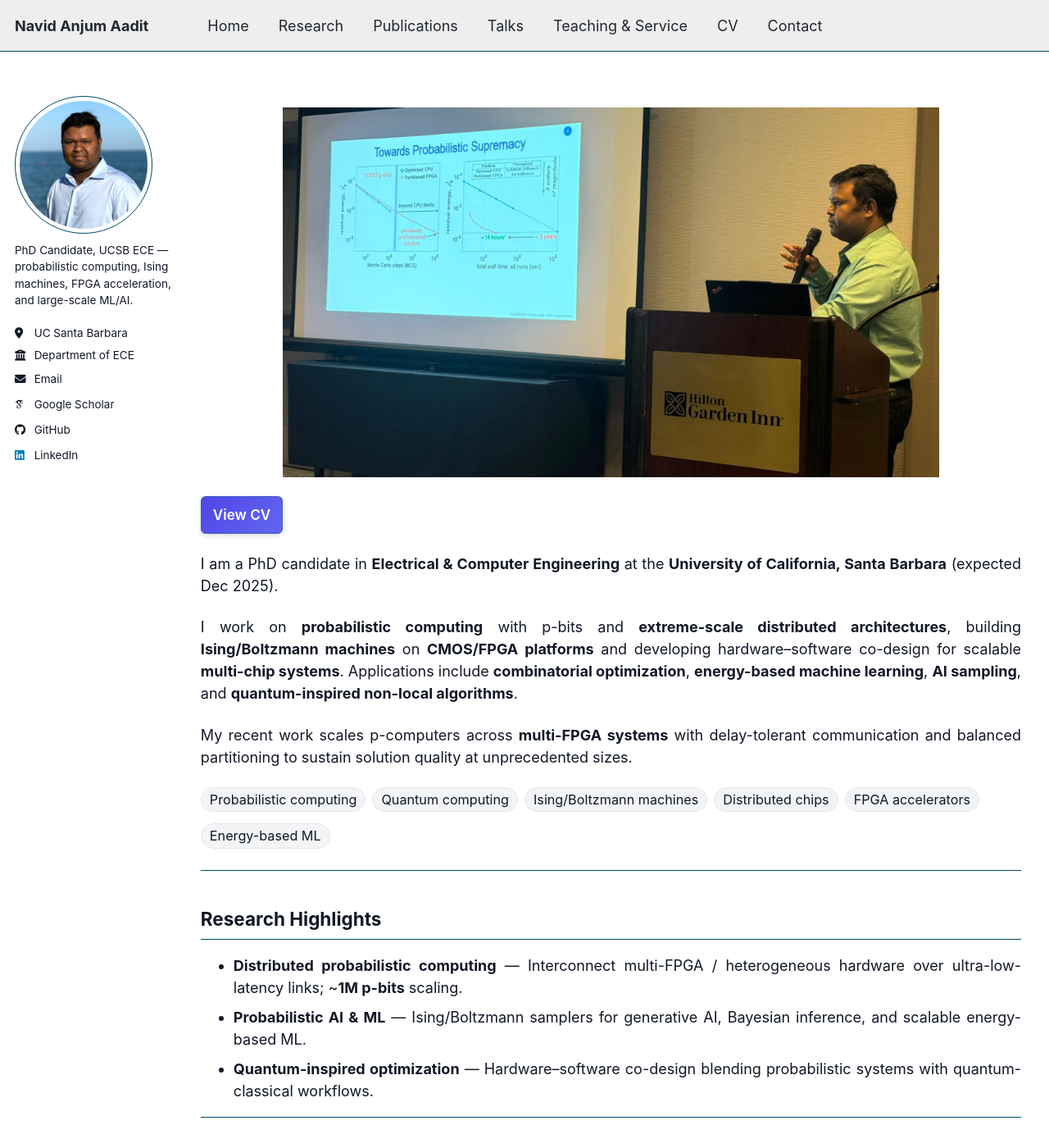
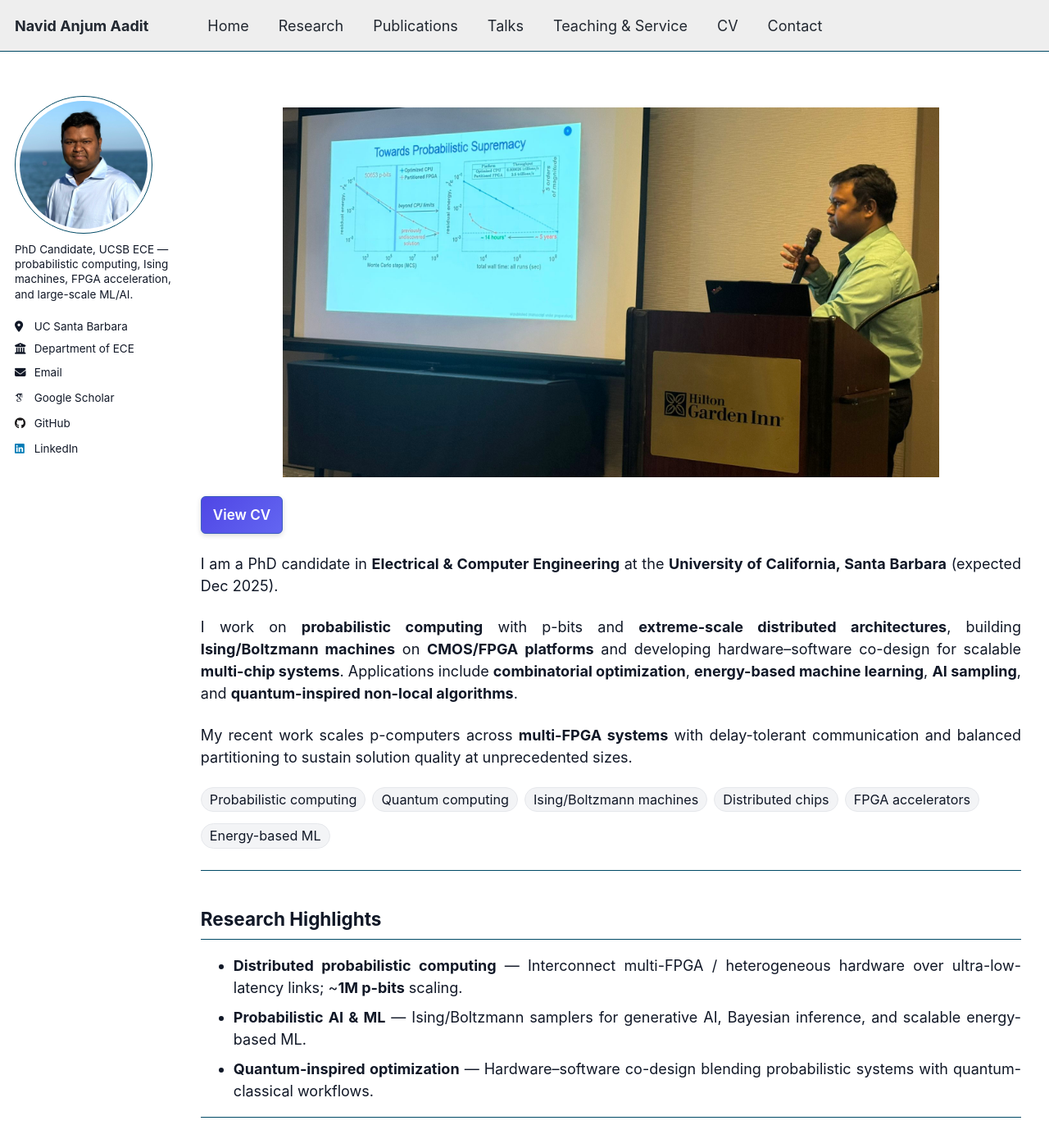
Before and after one commit to navidaadit/navidaadit.github.io, a Jekyll site: the page built from _pages/about.md, in a window 1280 px wide and 1400 px high. Shown: the whole window at 82% size. Built offline with Jekyll 4.4.1, drawn with Linux system fonts in a browser that asks for light colours; some web fonts are replaced.

Commit message:
Update _custom.scss

```diff
--- a/_sass/_custom.scss
+++ b/_sass/_custom.scss
@@ -8,7 +8,8 @@
 .initial-content,
 .page__inner,
 .page {
-  max-width: 100vw; /* keep a little margin on ultra-wide screens */
+  /* clamp on very wide monitors to stop overflow/stretch */
+  max-width: min(1400px, 90vw);
   margin-left: auto;
   margin-right: auto;
   padding-left: 16px;
@@ -337,6 +338,20 @@
   max-width:100% !important;
 }
 
+/* ===== About/Sidebar description overflow fix ===== */
+.sidebar,
+.sidebar * { max-width: 100% !important; }
+.sidebar .author__content,
+.sidebar .author__bio,
+.sidebar p,
+.author__bio,
+.author__content p {
+  white-space: normal !important;
+  overflow-wrap: anywhere !important; /* break long tokens like emails/AI/ML */
+  word-break: normal !important;
+  line-height: 1.35;
+}
+
 /* ==== LIGHT-ONLY HARD CLAMP (paste LAST) ==== */
 :root, html, body { color-scheme: light !important; background: #fff !important; }
 @media (prefers-color-scheme: dark) {
```
